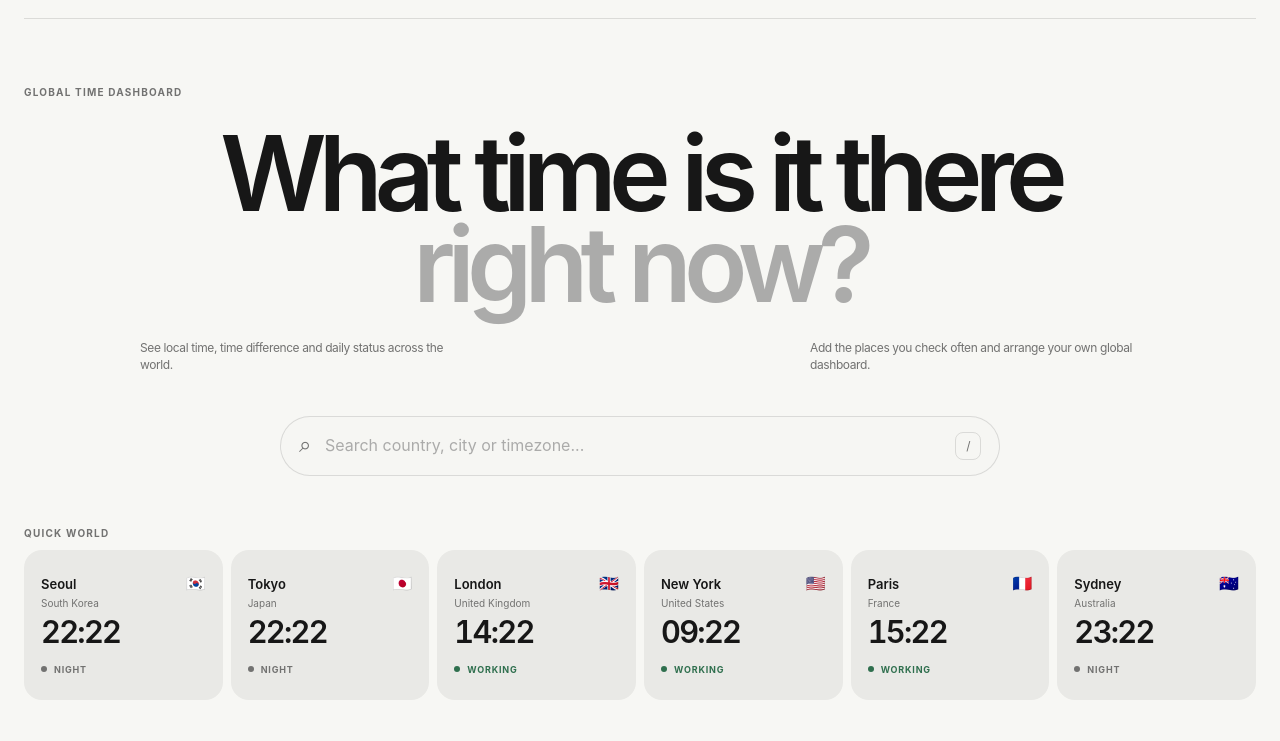
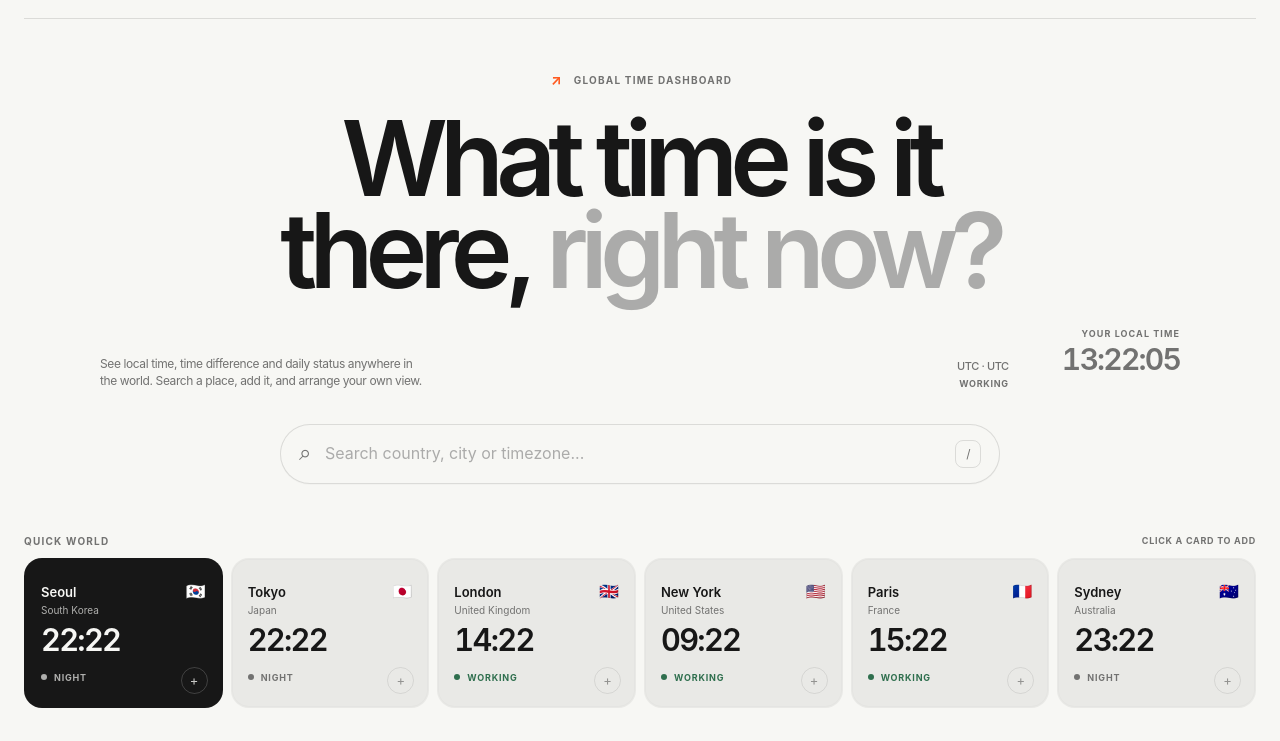
Before and after one commit to jyhome1228-cyber/nowthere, a plain HTML site: page index.html in a window 1280 px wide. Shown: the part 59-800 px from the top of the page. Drawn offline with Linux system fonts and the light colour scheme.

Commit message:
Refine NOW THERE hero and quick world layout

```diff
--- a/index.html
+++ b/index.html
@@ -7,6 +7,7 @@
   <meta name="description" content="NOW THERE — see local time, time difference and daily status anywhere in the world.">
   <title>NOW THERE — What time is it there?</title>
   <link rel="stylesheet" href="styles.css">
+  <link rel="stylesheet" href="enhancements.css">
 </head>
 <body>
   <header class="site-header">
@@ -25,15 +26,25 @@
 
   <main id="top">
     <section class="hero section-shell" aria-labelledby="hero-title">
-      <div class="hero-kicker">GLOBAL TIME DASHBOARD</div>
+      <div class="hero-kicker">
+        <span class="kicker-mark" aria-hidden="true">↗</span>
+        <span>GLOBAL TIME DASHBOARD</span>
+      </div>
+
       <h1 id="hero-title">
-        <span>What time is it there</span>
-        <span class="hero-muted">right now?</span>
+        <span>What time is it</span>
+        <span>there, <em>right now?</em></span>
       </h1>
 
       <div class="hero-meta">
-        <p>See local time, time difference and daily status across the world.</p>
-        <p>Add the places you check often and arrange your own global dashboard.</p>
+        <p class="hero-copy">See local time, time difference and daily status anywhere in the world. Search a place, add it, and arrange your own view.</p>
+
+        <div class="local-now" aria-live="polite">
+          <span class="local-now-label">YOUR LOCAL TIME</span>
+          <strong id="localZoneLabel">Detecting location…</strong>
+          <span class="local-now-time" id="localClock">--:--:--</span>
+          <span class="local-now-status" id="localStatus">CHECKING</span>
+        </div>
       </div>
 
       <div class="search-wrap">
@@ -47,7 +58,10 @@
       </div>
 
       <div class="quick-section" aria-label="Popular world clocks">
-        <div class="quick-label">QUICK WORLD</div>
+        <div class="quick-heading">
+          <div class="quick-label">QUICK WORLD</div>
+          <div class="quick-hint">CLICK A CARD TO ADD</div>
+        </div>
         <div class="quick-grid" id="quickGrid"></div>
       </div>
     </section>
@@ -108,5 +122,6 @@
 
   <script src="countries.js"></script>
   <script src="app.js"></script>
+  <script src="ui.js"></script>
 </body>
 </html>
```
